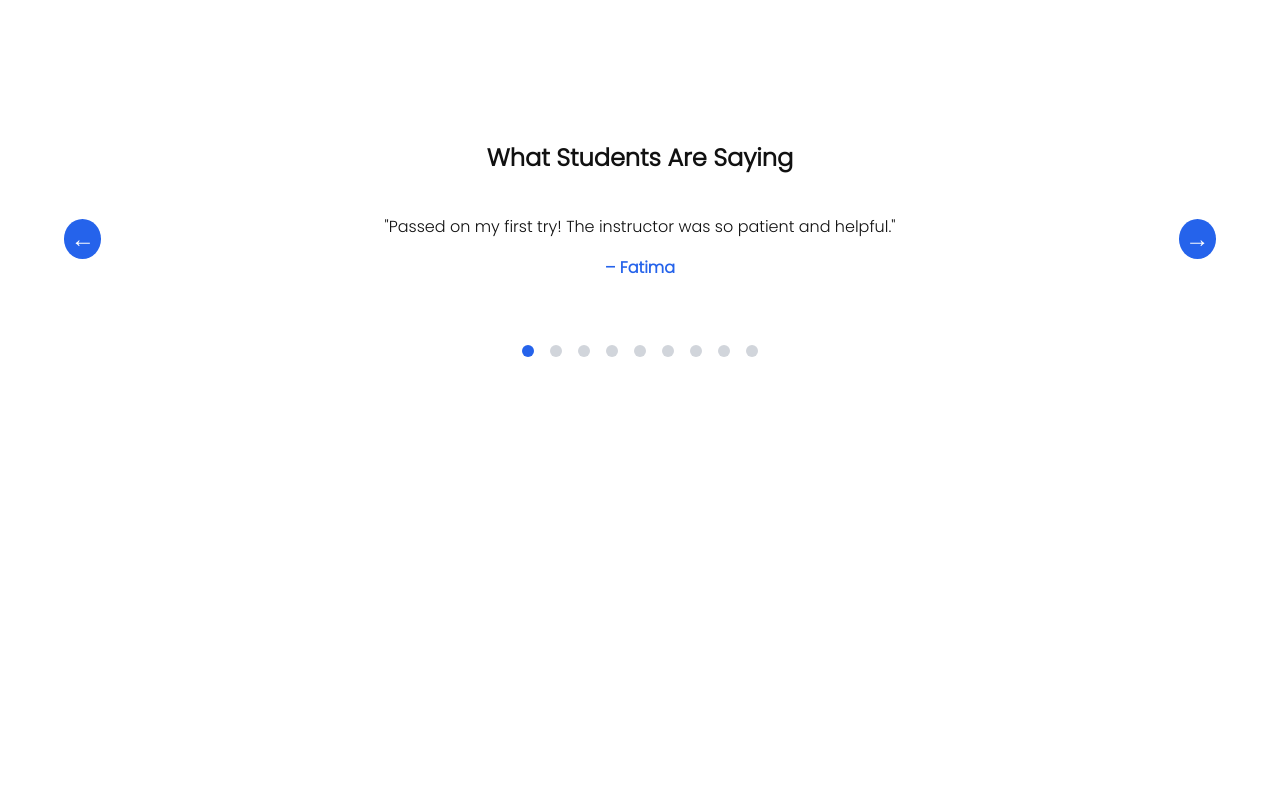
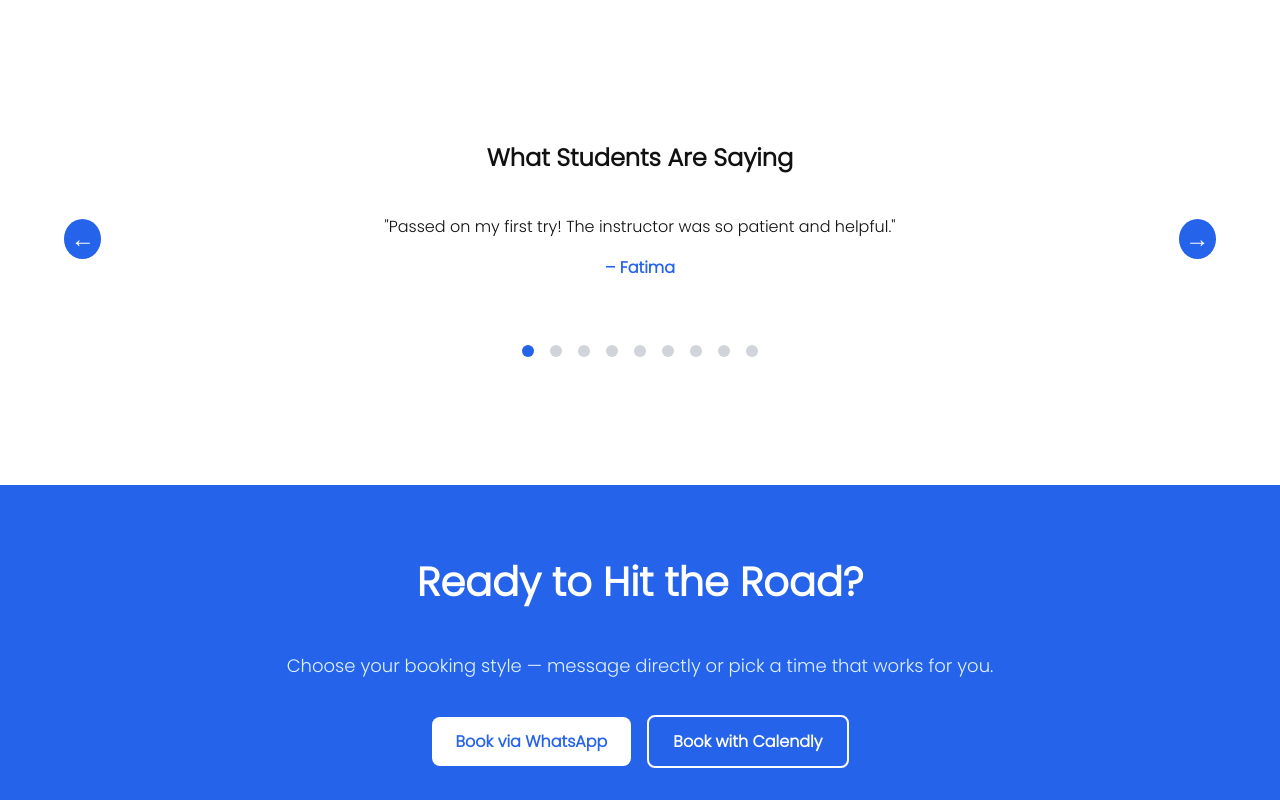
Before and after one commit to phadhiil001/eagle_vision_driving_school, a Next.js app: page / in a window 1280 px wide. Shown: the part 2278-3078 px from the top of the page. Before the commit the page ends 2763 px from the top, so only its background shows below. Built offline with nearby package versions, Linux system fonts and the light colour scheme.

Commit message:
add BookingSection component with styles; update page to include it and adjust TestimonialsSection quote formatting

```diff
--- a/src/app/page.tsx
+++ b/src/app/page.tsx
@@ -3,6 +3,7 @@ import HighlightsSection from "@/components/HighlightsSection";
 import PricingSection from "@/components/PricingSection";
 import InstructorSection from "@/components/InstructorSection";
 import TestimonialsSection from "@/components/TestimonialsSection";
+import BookingSection from "@/components/BookingSection";
 import React from "react";
 
 export default function Home() {
@@ -13,6 +14,7 @@ export default function Home() {
 			<PricingSection />
 			<InstructorSection />
 			<TestimonialsSection />
+			<BookingSection />
 		</main>
 	);
 }
--- a/src/components/BookingSection.tsx
+++ b/src/components/BookingSection.tsx
@@ -0,0 +1,44 @@
+import styles from "../styles/BookingSection.module.scss";
+
+export default function BookingSection() {
+	return (
+		<section
+			className={styles.section}
+			id='booking'>
+			<div className={styles.container}>
+				<h2>Ready to Hit the Road?</h2>
+				<p>
+					Choose your booking style — message directly or pick a time that works
+					for you.
+				</p>
+
+				<div className={styles.buttonGroup}>
+					<a
+						href='https://wa.me/12045551234'
+						target='_blank'
+						rel='noopener noreferrer'
+						className={styles.primaryButton}>
+						Book via WhatsApp
+					</a>
+					<a
+						href='https://calendly.com/jamiuimamfadlullah/30min'
+						target='_blank'
+						rel='noopener noreferrer'
+						className={styles.outlineButton}>
+						Book with Calendly
+					</a>
+				</div>
+
+				{/* Optional embedded version below */}
+				{/* <div className={styles.embedContainer}>
+					<iframe
+						src='https://calendly.com/jamiuimamfadlullah/30min'
+						width='80%'
+						height='300'
+						scrolling='no'
+						style={{ borderRadius: "12px" }}></iframe>
+				</div> */}
+			</div>
+		</section>
+	);
+}
--- a/src/components/TestimonialsSection.tsx
+++ b/src/components/TestimonialsSection.tsx
@@ -39,7 +39,7 @@ export default function TestimonialsSection() {
 							<div
 								className='keen-slider__slide'
 								key={index}>
-								<p>"{r.quote}"</p>
+								<p>&quot;{r.quote}&quot;</p>
 								<div className={styles.name}>– {r.name}</div>
 							</div>
 						))}
--- /dev/null
+++ b/src/styles/BookingSection.module.scss
@@ -0,0 +1,75 @@
+.section {
+  background-color: #2563eb;
+  color: white;
+  padding: 2rem 1.5rem;
+  text-align: center;
+
+  .container {
+    max-width: 900px;
+    margin: 0 auto;
+    display: flex;
+    flex-direction: column;
+    gap: 1rem;
+  }
+
+  h2 {
+    font-size: 2rem;
+    font-weight: 700;
+    margin-bottom: 0.25rem;
+
+    @media (min-width: 768px) {
+      font-size: 2.5rem;
+    }
+  }
+
+  p {
+    font-size: 1.125rem;
+    color: #e0f2fe;
+  }
+
+  .buttonGroup {
+    display: flex;
+    flex-direction: column;
+    gap: 1rem;
+    justify-content: center;
+    align-items: center;
+
+    @media (min-width: 640px) {
+      flex-direction: row;
+    }
+
+    a {
+      font-weight: 600;
+      text-decoration: none;
+      padding: 0.75rem 1.5rem;
+      border-radius: 0.5rem;
+      transition: all 0.3s ease;
+    }
+
+    .primaryButton {
+      background-color: white;
+      color: #2563eb;
+
+      &:hover {
+        background-color: #f0f9ff;
+      }
+    }
+
+    .outlineButton {
+      background: transparent;
+      border: 2px solid white;
+      color: white;
+
+      &:hover {
+        background-color: white;
+        color: #2563eb;
+      }
+    }
+  }
+
+  .embedContainer {
+    margin-top: 3rem;
+    border-radius: 12px;
+    overflow: hidden;
+  }
+}
```
